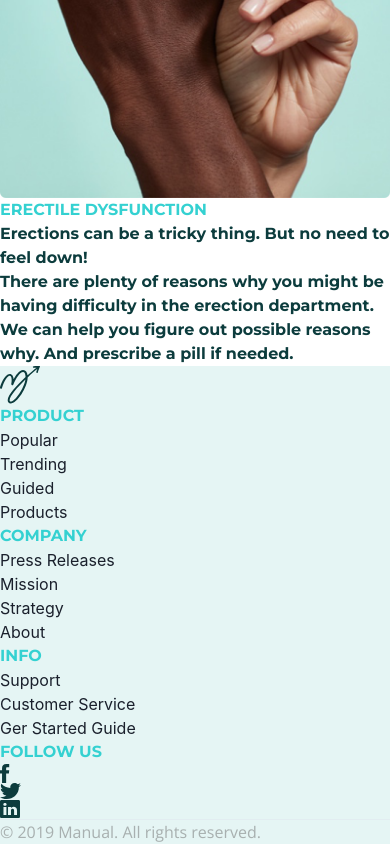
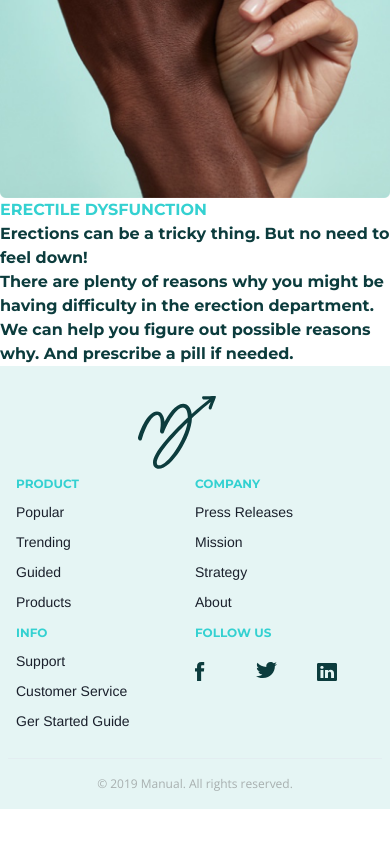
Before and after one commit to siya-h/manual-landing-page, a React (Create React App) app: page / in a window 390 px wide. Shown: the part 1242-2086 px from the top of the page. After the commit the page ends 2051 px from the top, so only its background shows below. Built offline with nearby package versions, Linux system fonts and the light colour scheme.

Commit message:
adding footer styling ad making it responsive

```diff
--- a/src/components/Footer.js
+++ b/src/components/Footer.js
@@ -1,4 +1,4 @@
-import { Box, Divider, Image, Text } from '@chakra-ui/react'
+import { Box, Container, Divider, Flex, Grid, Image, Spacer, Text } from '@chakra-ui/react'
 import React from 'react'
 import logo from '../assets/images/logo.svg'
 import { company, info, products } from '../constants/content/footer'
@@ -8,14 +8,25 @@ import SocialLinks from './SocialLinks'
 
 const Footer = () => {
     return (
-        <Box bgColor="light_tealish">
-            <Image src={logo} />
-            <FooterLinks item={products} />
-            <FooterLinks item={company} />
-            <FooterLinks item={info} />
-            <SocialLinks />
-            <Divider />
-            <Text color="brownish_grey" fontFamily="Open Sans">© 2019 Manual. All rights reserved.</Text>
+        <Box bgColor="light_tealish" overflow="auto" pt={['30px', '70px']}>
+            <Grid templateColumns={["1fr", "repeat(2, 1fr)"]} mb={['20px', '40px']}>
+                <Box ml={['auto', '80px']} mr={['auto', '0']} w={['30%']}>
+                    <Image
+                        src={logo}
+                        w={['80px']}
+                        h={['74px']}
+                    />
+                </Box>
+                <Container display={['grid']} gridTemplateColumns={['repeat(2, 1fr)', 'repeat(2, 1fr)', 'repeat(4, 1fr)']} justifyContent={["space-between"]} mr={['0', '200px', '300px', '500px']} >
+                    <FooterLinks item={products} />
+                    <FooterLinks item={company} />
+                    <FooterLinks item={info} />
+                    <SocialLinks />
+                </Container>
+
+            </Grid>
+            <Divider w={['96%']} mx="auto" />
+            <Text color="brownish_grey" fontFamily="Open Sans" fontSize={[".75rem"]} lineHeight="1.275rem" textAlign="center" my={['15px', '20px', '30px']}>© 2019 Manual. All rights reserved.</Text>
         </Box>
     )
 }
--- a/src/components/FooterLinkItem.js
+++ b/src/components/FooterLinkItem.js
@@ -4,8 +4,8 @@ import React from 'react'
 const FooterLinkItem = ({ link }) => {
     const { name, url } = link
     return (
-        <Box>
-            <Link href={url}>{name}</Link>
+        <Box my={['6px','12px']}>
+            <Link href={url} fontFamily="Helvetica" fontSize={['14px']} >{name}</Link>
         </Box>
     )
 }
--- a/src/components/FooterLinks.js
+++ b/src/components/FooterLinks.js
@@ -6,7 +6,7 @@ const FooterLinks = ({ item }) => {
     const { subHeading, links } = item
     return (
         <Box>
-            <Text color="tealish" textTransform="uppercase">{subHeading}</Text>
+            <Text color="tealish" textTransform="uppercase" fontSize={['12px']} my={['5px','10px']}>{subHeading}</Text>
             {
                 links.map((item) => <Fragment key={item.id}><FooterLinkItem link={item} /></Fragment>)
             }
--- a/src/components/SocialLinks.js
+++ b/src/components/SocialLinks.js
@@ -1,4 +1,4 @@
-import { Box, Image, Link, Text } from '@chakra-ui/react'
+import { Box, Flex, Grid, HStack, Image, Link, Text } from '@chakra-ui/react'
 import React from 'react'
 import facebook from '../assets/images/facebook-logo.svg'
 import twitter from '../assets/images/twitter-logo.svg'
@@ -6,13 +6,13 @@ import linkedin from '../assets/images/linkedin-logo.svg'
 
 const SocialLinks = () => {
     return (
-        <Box>
-            <Text textTransform="uppercase" color="tealish">Follow us</Text>
-            <Box>
+        <Box >
+            <Text textTransform="uppercase" color="tealish" my={['5px','10px']} fontSize={['12px']}>Follow us</Text>
+            <Grid templateColumns={['repeat(3, 1fr)']} gap={['1', '0', '3']} my={[5]} >
                 <Link href="#"><Image src={facebook} /></Link>
                 <Link href="#"><Image src={twitter} /></Link>
                 <Link href="#"><Image src={linkedin} /></Link>
-            </Box>
+            </Grid>
         </Box>
     )
 }
--- a/src/theme/theme.js
+++ b/src/theme/theme.js
@@ -7,6 +7,7 @@ const theme = extendTheme({
         brownish_grey: 'rgba(108, 108, 108, 0.5)',
         light_tealish: '#e5f5f4',
         light_grey: '#eeeeee',
+        grey: '#6c6c6c'
 
     },
     components: {
@@ -18,7 +19,7 @@ const theme = extendTheme({
         },
         Divider: {
             baseStyle: {
-                color: '#6c6c6c'
+                backgroundColor: '#6c6c6c',
             }
         }
     }
```
